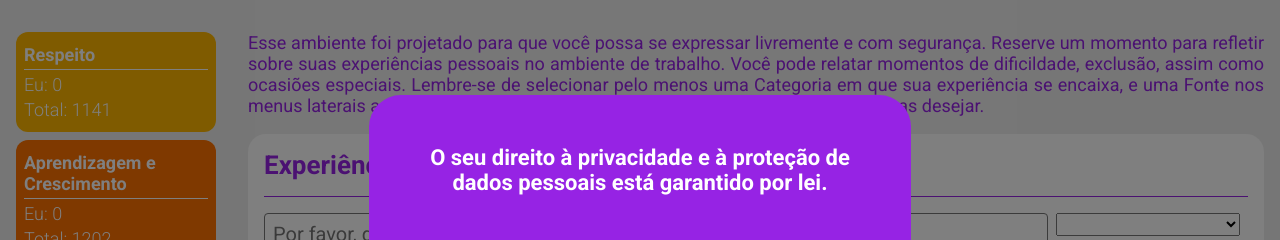
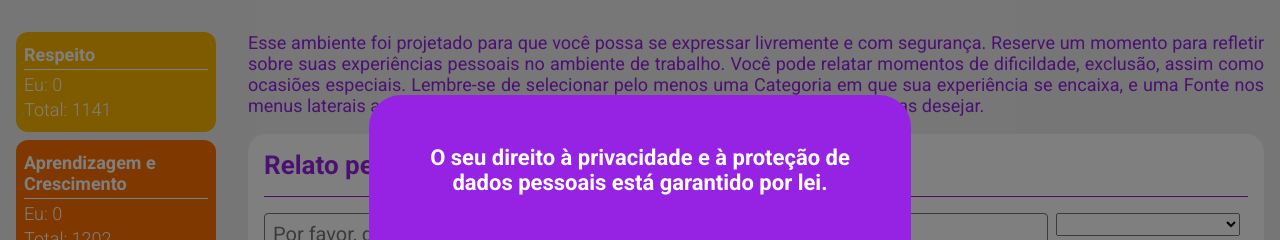
Before and after one commit to Jeansidharta/hackaton-ccr, a Next.js app: page /form in a window 1280 px wide. Shown: the top 240 px of the page. Built offline with nearby package versions, Linux system fonts and the light colour scheme.

Commit message:
Mudado termo em página de formulário

```diff
--- a/src/containers/form/index.tsx
+++ b/src/containers/form/index.tsx
@@ -258,7 +258,7 @@ const FormPage: FormPageComponent = ({  }) => {
 					desejar.
 				</HeaderText>
 				<Card>
-					<CardTitle>Experiência pessoal</CardTitle>
+					<CardTitle>Relato pessoal</CardTitle>
 					<Hr />
 					<Form onSubmit={handleSubmit}>
 						<TextArea name='message' placeholder='Por favor, descreva sua experiência...' />
```
